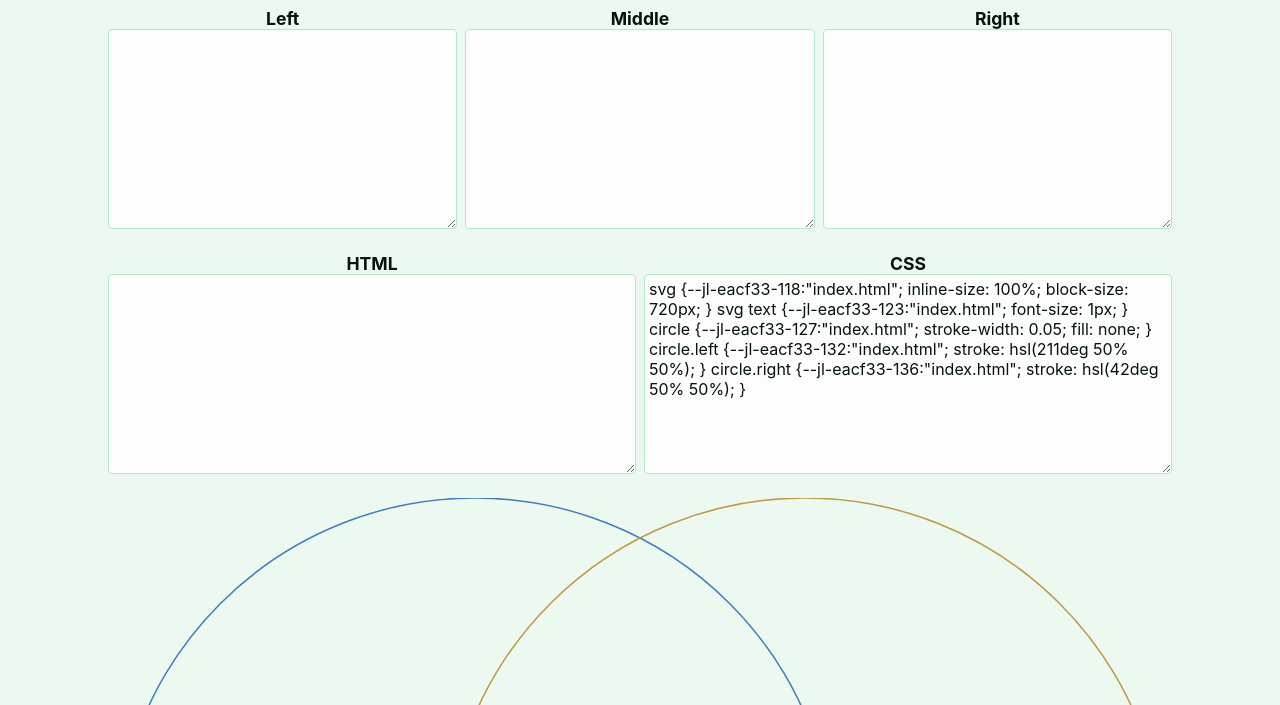
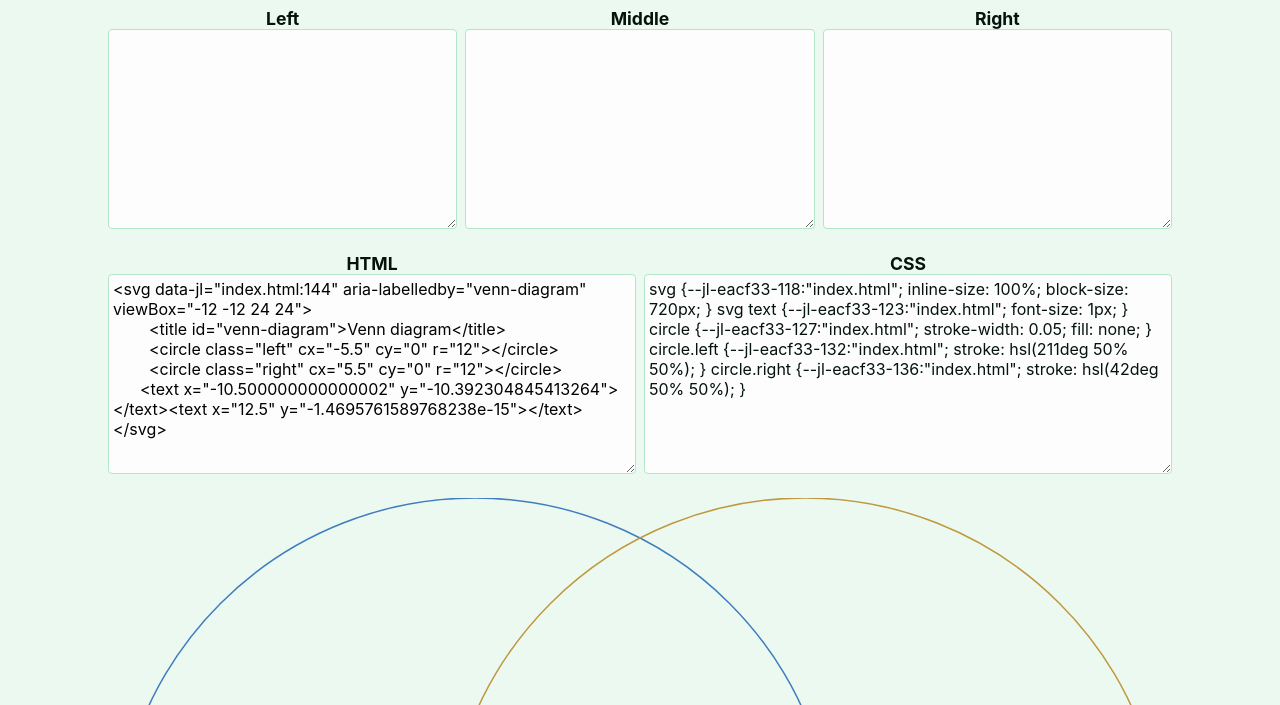
Before and after one commit to ardislu/venn, a plain HTML site: page index.html in a window 1280 px wide. Shown: the part 90-795 px from the top of the page. Drawn offline with Linux system fonts and the light colour scheme.

Commit message:
Tweak jumps

```diff
--- a/index.html
+++ b/index.html
@@ -184,7 +184,15 @@
         const adjustment = index + items.left.length / 2;
         const x = Math.cos((2 * Math.PI / 3) + (leftJump * adjustment)) * radius;
         const y = Math.sin((2 * Math.PI / 3) + (leftJump * adjustment)) * radius;
-        svg.insertAdjacentHTML('beforeend', `<text x=${transformX(x)} y=${transformY(y)}>${item}</text>`);
+        svg.insertAdjacentHTML('beforeend', `<text x=${transformXLeft(x)} y=${transformY(y)}>${item}</text>`);
+      }
+
+      const rightJump = ((5 * Math.PI / 3) - (Math.PI / 3)) / (items.right.length);
+      for (const [index, item] of items.right.entries()) {
+        const adjustment = index + items.right.length / 2;
+        const x = Math.cos((Math.PI / 3) + (rightJump * adjustment)) * radius * -1;
+        const y = Math.sin((Math.PI / 3) + (rightJump * adjustment)) * radius;
+        svg.insertAdjacentHTML('beforeend', `<text x=${transformXRight(x)} y=${transformY(y)}>${item}</text>`);
       }
 
       htmlBlock.textContent = svg.outerHTML;
```
